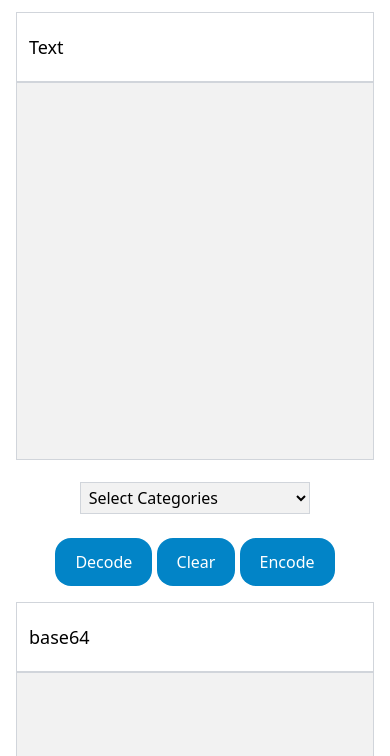
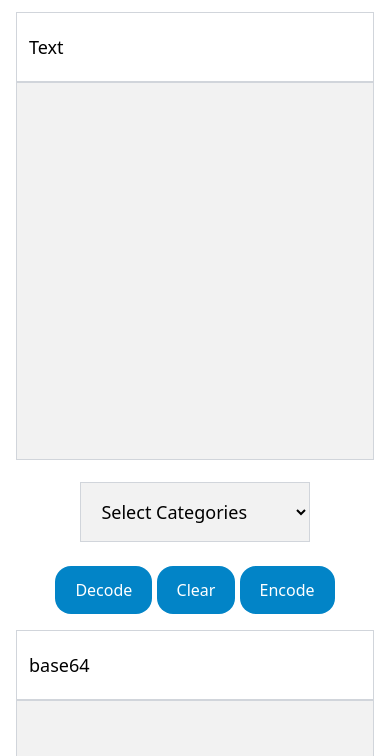
Before and after one commit to RandomosityKid/ciphertoolFork, a plain HTML site: page index.html in a window 390 px wide. Shown: the part 88-844 px from the top of the page. Drawn offline with nearby package versions, Linux system fonts and the light colour scheme.

Commit message:
Add files via upload

```diff
--- a/asset/css/mystyle.css
+++ b/asset/css/mystyle.css
@@ -97,7 +97,6 @@ body.light-mode {
     }
 }
 
-
 @media screen and (max-width: 768px) {
     .header .container {
         padding-top: 2rem;
@@ -113,6 +112,12 @@ body.light-mode {
     .main-section .main-categories {
         padding: 1rem 0;
         height: 100%;
+    }
+
+    .main-section select {
+        font-size: 1.125rem;
+        line-height: 1.75rem;
+        padding: 1rem;
     }
 
     .main-section .div-button-encode {
```
